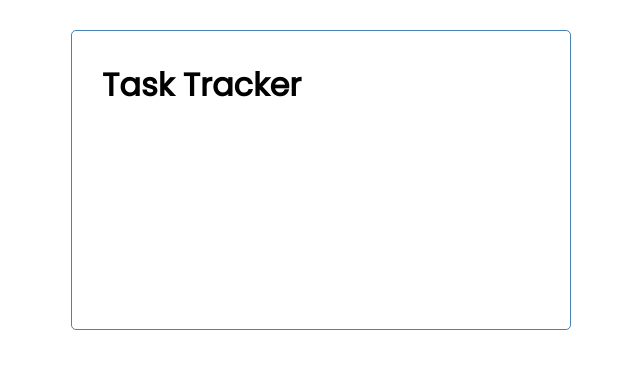
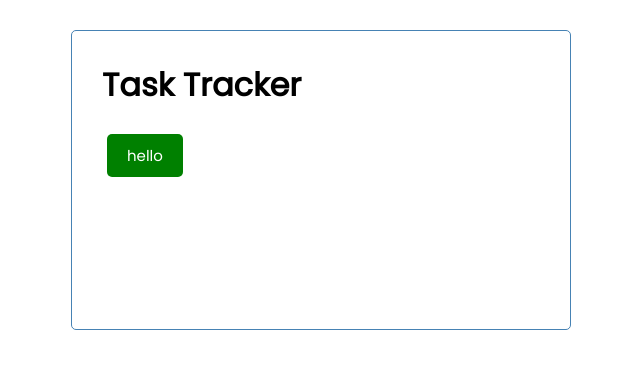
Before and after one commit to xuan6/react-task-tracker, a React (Create React App) app in the folder my-app/: page / in a window 1280 px wide. Shown: the top 368 px of the page, without its empty margins (319-959 px from the left). Built offline with nearby package versions, Linux system fonts and the light colour scheme.

Commit message:
adding button and initiating task

```diff
--- a/my-app/src/App.js
+++ b/my-app/src/App.js
@@ -1,4 +1,5 @@
 import Header from './components/Header'
+
 
 function App() {
 
--- /dev/null
+++ b/my-app/src/components/Button.js
@@ -0,0 +1,23 @@
+import PropTypes from 'prop-types'
+
+const Button = ({color, text, onClick}) => {
+
+    return <button
+        onClick={onClick}
+        style={{backgroundColor:color}}
+        className='btn'>
+        {text}
+    </button>
+}
+
+Button.defaultProps = {
+    color:'steelblue'
+}
+
+Button.propTypes = {
+    color : PropTypes.string,
+    text: PropTypes.string,
+    onClick: PropTypes.func
+}
+
+export default Button
--- a/my-app/src/components/Header.js
+++ b/my-app/src/components/Header.js
@@ -1,9 +1,15 @@
 import PropTypes from 'prop-types'
+import Button from './Button'
 
-const Header = (props) => {
+const Header = ({titile}) => {
+    const onClick =()=>{
+        console.log('click')
+    }
+
     return (
         <div>
-            <h1>{props.titile}</h1>
+            <h1 className='header'>{titile}</h1>
+            <Button color='green' text='hello' onClick={onClick}/>
         </div>
     )
 }
--- a/my-app/src/index.css
+++ b/my-app/src/index.css
@@ -46,7 +46,11 @@ body {
 }
 
 .btn:active {
-  transform: scale(0.98);
+  transform: scale(0.9);
+}
+
+.btn:hover {
+  opacity: 0.5;
 }
 
 .btn-block {
```
Also changed, not shown: my-app/src/components/Task.js (added, +11 -0 lines).
